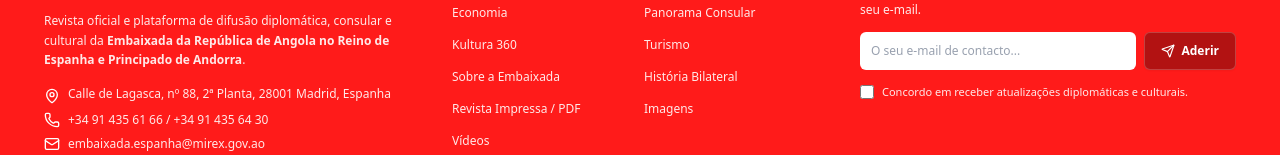
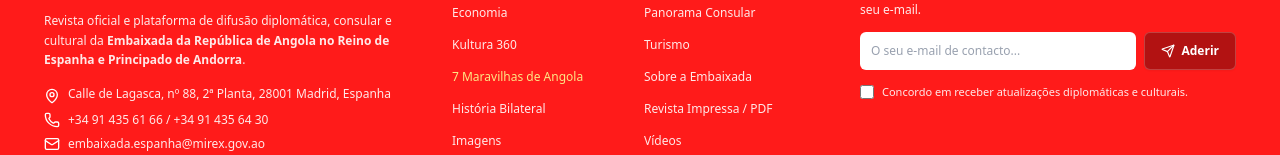
Before and after one commit to academiadeinformacaocientifica-gif/mosaico-orpin-ao, a React (Vite) app: page / in a window 1280 px wide. Shown: the part 2533-2688 px from the top of the page. Built offline with nearby package versions, Linux system fonts and the light colour scheme; no server answers; a web font is replaced by a local one.

Commit message:
fix: separar seccao de noticias de turismo da pagina dedicada as 7 maravilhas e remover etiqueta de patrimonio natural oficial

```diff
--- a/src/App.tsx
+++ b/src/App.tsx
@@ -407,6 +407,11 @@
       subtitle:
         'Agenda artística, mostras de cinema, exposições de artes plásticas, literatura e eventos musicais em Madrid, Barcelona e Luanda.',
     },
+    'turismo': {
+      title: 'Turismo',
+      subtitle:
+        'Notícias, reportagens, ecoturismo e eventos do setor turístico em Angola e no plano internacional.',
+    },
     'todas': {
       title: 'Todas as Publicações',
       subtitle:
@@ -566,13 +571,14 @@
             {currentPage in categoryConfigs && (
               <CategoryPage
                 categoryId={currentPage as CategoryId}
-                title={categoryConfigs[currentPage as CategoryId].title}
-                subtitle={categoryConfigs[currentPage as CategoryId].subtitle}
+                title={categoryConfigs[currentPage as CategoryId]!.title}
+                subtitle={categoryConfigs[currentPage as CategoryId]!.subtitle}
                 articles={currentPage === 'todas' ? publicArticles : publicArticles.filter((a) => {
                   if (a.categoryId === currentPage) return true;
                   if (currentPage === 'politica' && (a.categoryId === 'analise-global' || a.category.toLowerCase().includes('politic') || a.category.toLowerCase().includes('análise'))) return true;
                   if (currentPage === 'economia' && (a.categoryId === 'economia' || a.category.toLowerCase().includes('economi'))) return true;
                   if (currentPage === 'kamba-cultura' && (a.categoryId === 'kamba-cultura' || a.category.toLowerCase().includes('kamba'))) return true;
+                  if (currentPage === 'turismo' && (a.categoryId === 'turismo' || a.category.toLowerCase().includes('turismo'))) return true;
                   return a.category.toLowerCase().includes(currentPage.replace('-', ' '));
                 })}
                 onOpenArticle={handleOpenArticle}
@@ -643,7 +649,7 @@
             )}
 
             {/* AS 7 MARAVILHAS DE ANGOLA & GUIA TURÍSTICO */}
-            {(currentPage === 'turismo' || currentPage === 'maravilhas') && (
+            {currentPage === 'maravilhas' && (
               <WondersPage
                 onNavigate={handleNavigate}
                 articles={publicArticles}
--- a/src/components/Footer.tsx
+++ b/src/components/Footer.tsx
@@ -131,6 +131,12 @@
                 Turismo
               </button>
               <button
+                onClick={() => onNavigate('maravilhas')}
+                className="text-left hover:text-white transition-colors py-1 cursor-pointer font-medium text-amber-200"
+              >
+                7 Maravilhas de Angola
+              </button>
+              <button
                 onClick={() => onNavigate('sobre')}
                 className="text-left hover:text-white transition-colors py-1 cursor-pointer font-medium"
               >
--- a/src/components/Header.tsx
+++ b/src/components/Header.tsx
@@ -86,6 +86,7 @@
     { id: 'history', label: 'História', icon: <Clock className="w-4 h-4" /> },
     { id: 'blog', label: 'Blog', icon: <FileText className="w-4 h-4" /> },
     { id: 'edicoes', label: 'Edições', icon: <BookMarked className="w-4 h-4" /> },
+    { id: 'maravilhas', label: '7 Maravilhas', icon: <Compass className="w-4 h-4" /> },
   ];
 
   const handleNavClick = (page: NavPage) => {
--- a/src/components/Pages/WondersPage.tsx
+++ b/src/components/Pages/WondersPage.tsx
@@ -106,13 +106,6 @@
             Início
           </button>
           <ChevronRight className="w-3.5 h-3.5 text-stone-400" />
-          <button
-            onClick={() => onNavigate('turismo')}
-            className="hover:text-[#d9251d] transition-colors cursor-pointer"
-          >
-            Turismo
-          </button>
-          <ChevronRight className="w-3.5 h-3.5 text-stone-400" />
           <span className="text-stone-900 font-bold">As 7 Maravilhas de Angola</span>
         </div>
 
@@ -148,11 +141,6 @@
         <div className="absolute inset-0 z-10 bg-gradient-to-r from-[#0f1115] via-[#0f1115]/90 to-transparent" />
 
         <div className="relative z-20 max-w-3xl space-y-4">
-          <div className="inline-flex items-center gap-2 bg-[#d9251d]/20 border border-[#d9251d]/40 text-[#ff4a42] text-xs font-bold px-3.5 py-1.5 rounded-full uppercase tracking-wider">
-            <Sparkles className="w-3.5 h-3.5 text-amber-400" />
-            <span>Património Natural Oficial</span>
-          </div>
-
           <h1 className="text-3xl sm:text-5xl font-black text-white tracking-tight leading-tight">
             As 7 Maravilhas Naturais de Angola
           </h1>
--- a/src/components/WondersBanner.tsx
+++ b/src/components/WondersBanner.tsx
@@ -76,7 +76,7 @@
         {/* ACTION BUTTON */}
         <div className="flex items-center gap-3">
           <button
-            onClick={() => onNavigate('turismo')}
+            onClick={() => onNavigate('maravilhas')}
             className="bg-[#d9251d] hover:bg-[#b01b14] active:scale-95 text-white text-xs sm:text-sm font-bold px-6 py-3.5 rounded-xl flex items-center gap-2.5 transition-all cursor-pointer shadow-lg shadow-red-950/40 border border-red-500/30"
           >
             <Compass className="w-4 h-4" />
```
